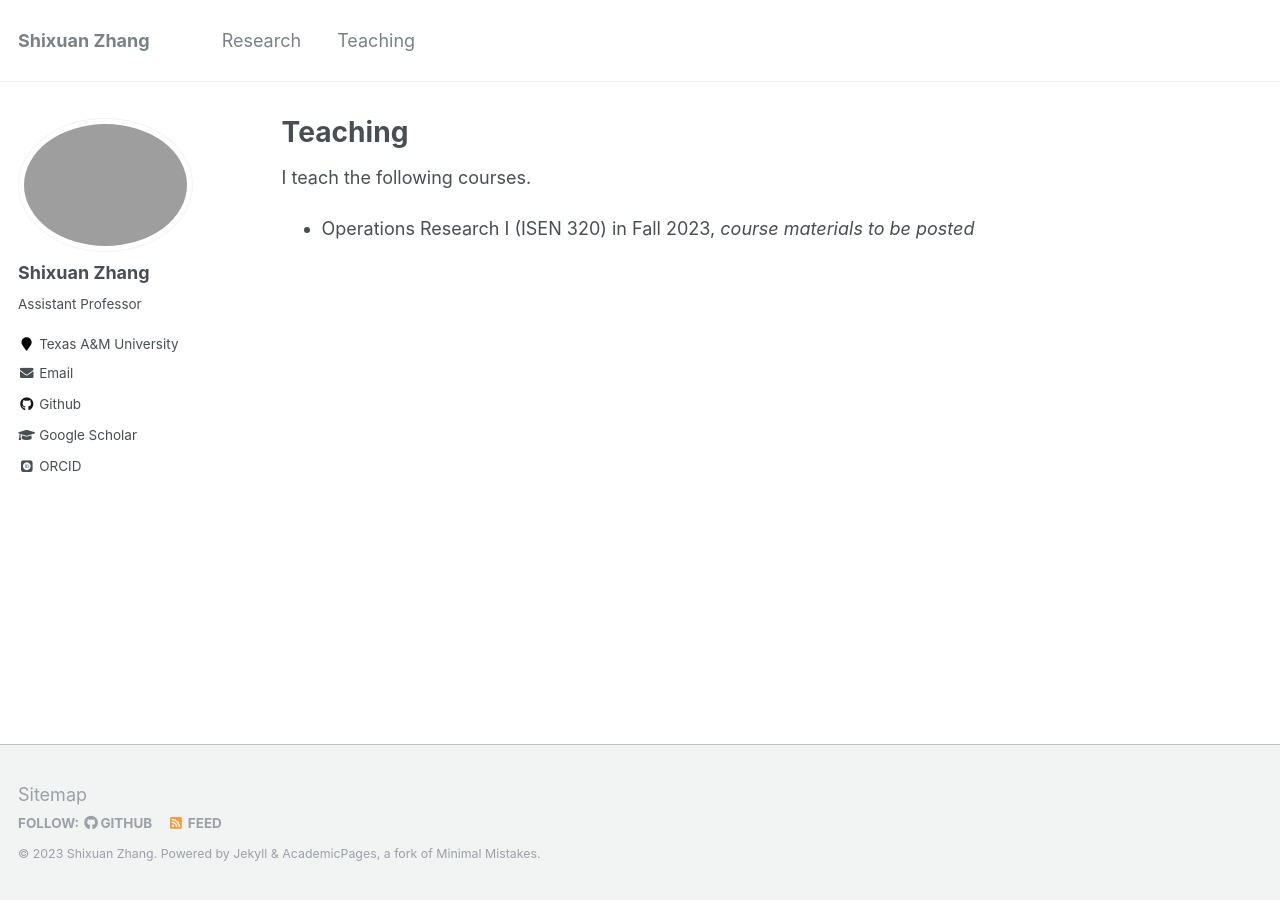
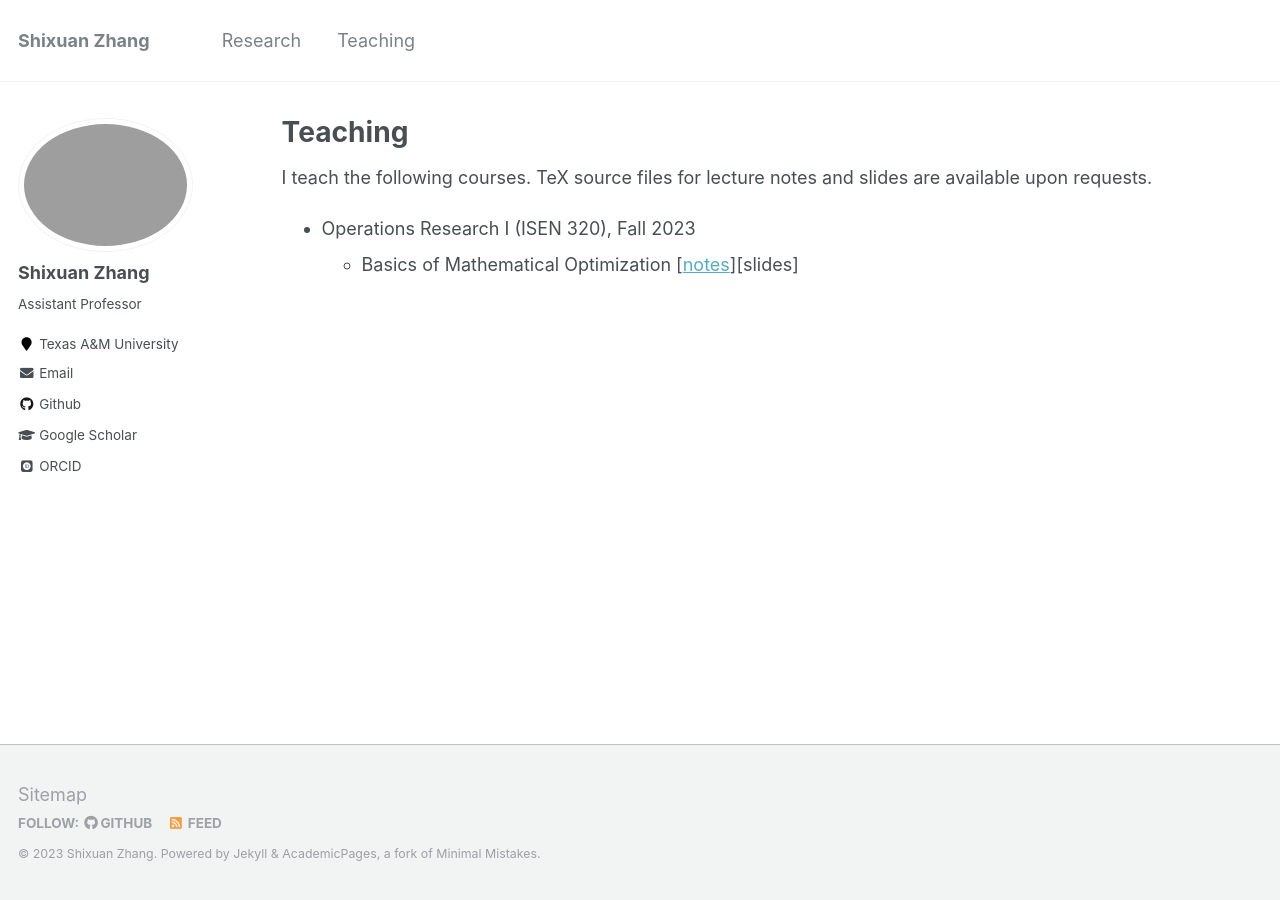
Before and after one commit to shixuan-zhang/shixuan-zhang.github.io, a Jekyll site: the page built from _pages/teaching.md, in a window 1280 px wide. Built offline with Jekyll 4.4.1, drawn with Linux system fonts in a browser that asks for light colours; some web fonts are replaced.

Commit message:
Update profile photo and upload some lecture notes

```diff
--- a/_config.yml
+++ b/_config.yml
@@ -82,7 +82,7 @@ analytics:
 # Site Author
 author:
   name             : "Shixuan Zhang"
-  avatar           : "profile.png"
+  avatar           : "profile.jpg"
   bio              : "Assistant Professor"
   location         : # "College Station, TX"
   employer         : "Texas A&M University"
--- a/_pages/teaching.md
+++ b/_pages/teaching.md
@@ -6,4 +6,7 @@ author_profile: true
 ---
 
 I teach the following courses.
-* Operations Research I (ISEN 320) in Fall 2023, *course materials to be posted*
+TeX source files for lecture notes and slides are available upon requests.
+
+* Operations Research I (ISEN 320), Fall 2023
+    * Basics of Mathematical Optimization [[notes](files/Teaching/2023Fall_ISEN320/notes_basics.pdf)][slides]
```
Also changed, not shown: _pages/research.md (+1 -1 lines), 4 other files.
